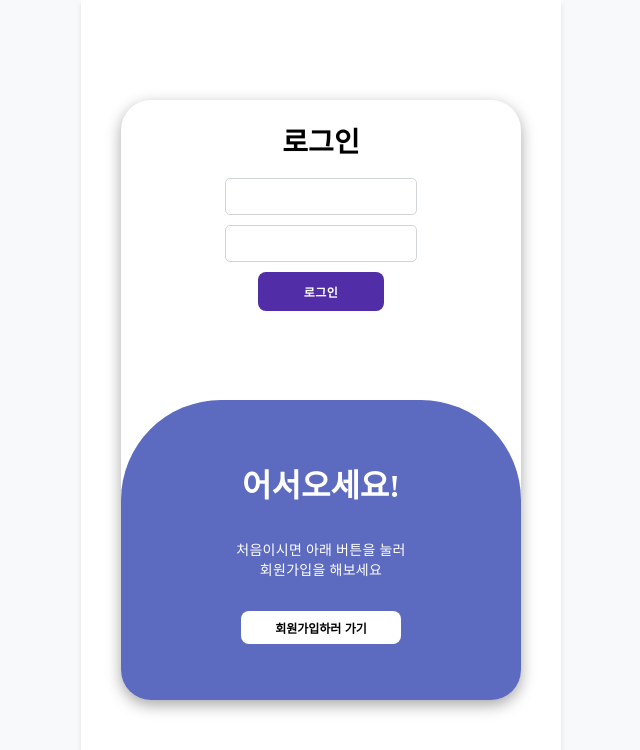
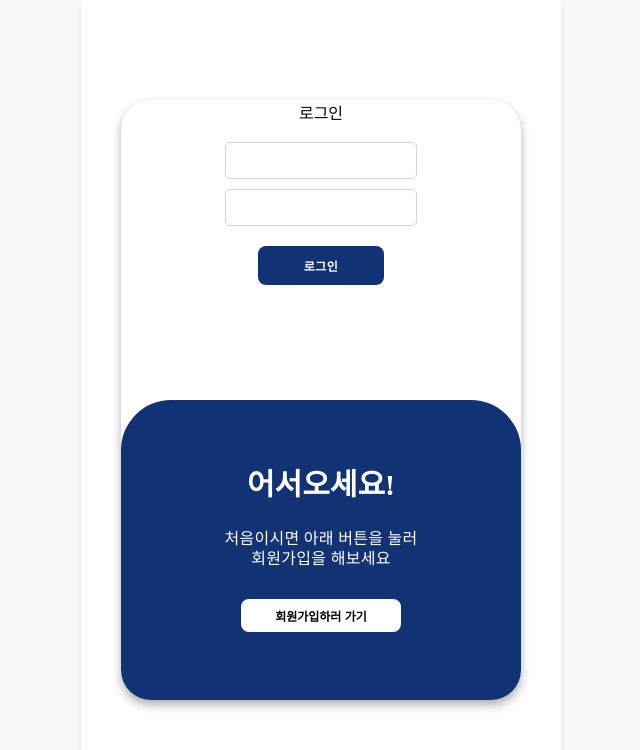
Before and after one commit to Exit1ofYeouido/FrontEnd, a React (Vite) app in the folder frontend/: page /login in a window 1280 px wide. Shown: the top 750 px of the page, without its empty margins (319-959 px from the left). Built offline with nearby package versions, Linux system fonts and the light colour scheme; a web font is replaced by a local one.

Commit message:
🎨design: 로그인, 회원가입 폼 css 수정

```diff
--- a/frontend/src/routes/login/LoginSignUp.css
+++ b/frontend/src/routes/login/LoginSignUp.css
@@ -8,7 +8,7 @@
 .container {
     background-color: #fff;
     border-radius: 30px;
-    box-shadow: 0 5px 15px rgba(0, 0, 0, 0.35);
+    box-shadow: 0px 5px 10px rgba(26, 26, 26, 0.35);
     position: relative;
     overflow: hidden;
     width: 400px;
@@ -16,20 +16,20 @@
 }
 
 .welcome {
-    font-size: 32px;
+    font-size: 30px;
     font-weight: 900;
-    margin-bottom: 15px;
+    margin-bottom: 5px;
 }
 
 .container p {
-    font-size: 14px;
+    font-size: 16px;
     line-height: 20px;
     letter-spacing: 0.3px;
     margin: 20px 0;
 }
 
 .login_button {
-    background-color: #512da8;
+    background-color: #113273;
     color: #fff;
     font-size: 12px;
     padding: 10px 45px;
@@ -38,11 +38,11 @@
     font-weight: 600;
     letter-spacing: 0.5px;
     text-transform: uppercase;
-    margin-top: 10px;
+    margin-top: 20px;
     cursor: pointer;
 }
 
-.hidden{
+.hidden {
     width: 160px;
     background-color: white;
     color: black;
@@ -86,12 +86,11 @@
 
 .id-input,
 .phone-input {
-    width: 170px;
+    width: 190px;
     padding: 10px;
     margin-right: 10px;
     border-radius: 5px;
     border: #d1d5d8 solid 1px;
-
 }
 
 .login-id-input {
@@ -109,22 +108,26 @@
     margin-top: 10px;
 }
 
-.login-text {
+/* .login-text {
     font-size: 28px;
     font-weight: 900;
     margin-top: 20px;
+} */
+
+.login-img{
+    width: 100px;
 }
 
 .id-check-button,
 .auth-button {
-    width: 70px;
+    width: 80px;
     height: 36px;
     border-radius: 5px;
     border: #d1d5d8 solid 1px;
     font-size: 12px;
     cursor: pointer;
-    background-color: #E1E5ED;
-    color: #676E84;
+    background-color: #e1e5ed;
+    color: #676e84;
 }
 
 .id-input-group {
@@ -148,7 +151,7 @@
     border: #d1d5d8 solid 0px;
     background-color: white;
     color: blue;
-    font-weight: 700;
+    font-weight: 600;
     font-size: 12px;
     cursor: pointer;
     margin-top: 30px;
@@ -168,7 +171,7 @@
 .pw-input,
 .auth-check-input,
 .email-input {
-    width: 250px;
+    width: 280px;
     padding: 10px;
     border-radius: 5px;
     border: #d1d5d8 solid 1px;
@@ -177,7 +180,7 @@
 
 .auth-input-group {
     position: relative;
-    width: 270px;
+    width: 302px;
 }
 
 .auth-check-input {
@@ -195,7 +198,7 @@
     right: 10px;
     transform: translateY(-50%);
     border: none;
-    font-weight: 600;
+    font-weight: 550;
     color: blue;
     background-color: transparent;
     text-decoration: underline;
@@ -213,8 +216,32 @@
     border: #d1d5d8 solid 1px;
 }
 
+.birth-gender {
+    display: flex;
+    align-items: center;
+}
+
 .birth-input {
-    width: 140px;
+    width: 45px;
+    padding: 10px;
+    margin-top: 5px;
+    border-radius: 5px;
+    border: #d1d5d8 solid 1px;
+}
+
+.masked-value {
+    display: inline-block;
+    font-size: 1.5rem; /* 크기를 조정 */
+    color: #d1d5d8; /* 마스킹 기호의 색상 */
+}
+
+.masked-dot {
+    display: inline-block;
+    font-weight: bold; /* 기호를 굵게 */
+}
+
+.gender-input {
+    width: 10px;
     padding: 10px;
     margin-top: 5px;
     border-radius: 5px;
@@ -319,17 +346,17 @@
     height: 50%;
     overflow: hidden;
     transition: all 0.6s ease-in-out;
-    border-radius: 100px 100px 0 0;
+    border-radius: 50px 50px 0 0;
     z-index: 1000;
 }
 
 .container.active .toggle-container {
     transform: translateY(-150%);
-    border-radius: 0 0 50px 50px;
+    border-radius: 0 0 30px 30px;
 }
 
 .toggle {
-    background-color: #5c6bc0;
+    background-color: #113273;
     height: 200%;
 
     color: #fff;
```
